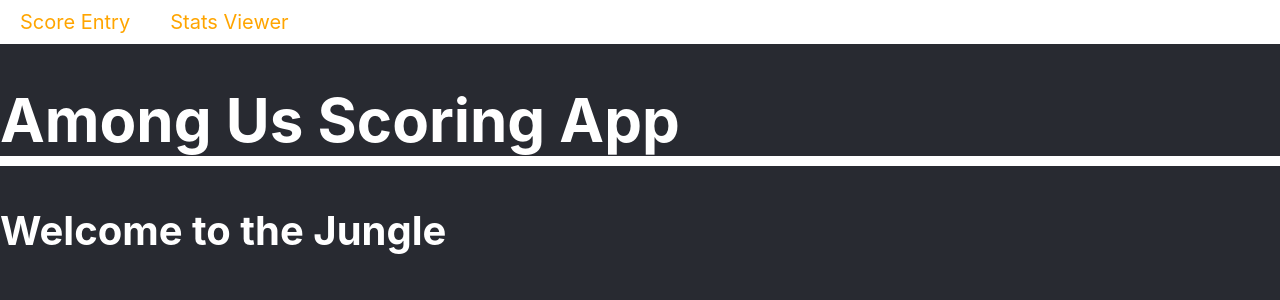
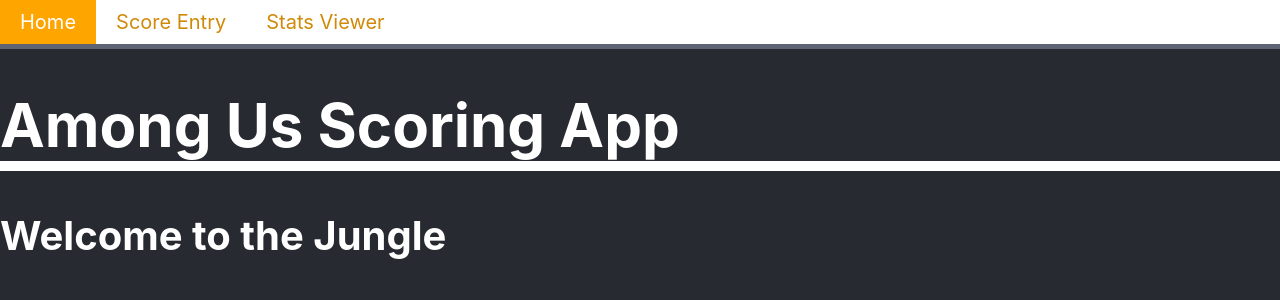
Before and after one commit to elliotjberman/among-us-scoring, a React (Create React App) app: page / in a window 1280 px wide. Shown: the top 300 px of the page. Built offline with nearby package versions, Linux system fonts and the light colour scheme.

Commit message:
conditional links

```diff
--- a/src/Nav.scss
+++ b/src/Nav.scss
@@ -1,19 +1,27 @@
-
+@import "styles/colors.module.scss";
 
 nav {
   width: 100%;
   display: flex;
   background: white;
+  border-bottom: 5px solid $primary-dark-100;
 
 
   a {
     padding: 10px 20px;
     text-decoration: none;
-    color: orange;
+    color: $highlight-orange-200;
     font-size: 20px;
+    transition: 150ms;
 
     &:hover {
+      background: $primary-light;
+      color: $highlight-orange-300;
+    }
 
+    &.selected {
+      background: $highlight-orange-100;
+      color: $white;
     }
   }
 }
--- a/src/components/Nav.jsx
+++ b/src/components/Nav.jsx
@@ -1,17 +1,17 @@
 import React from 'react';
 import {
   BrowserRouter as Router,
-  Link
+  NavLink
 } from "react-router-dom";
-
 
 import '../Nav.scss'
 
 const Nav = () => {
   return (
     <nav>
-      <Link to="/score_entry">Score Entry</Link>
-      <Link to="/stats_viewer">Stats Viewer</Link>
+      <NavLink exact to="/" activeClassName="selected">Home</NavLink>
+      <NavLink to="/score_entry" activeClassName="selected">Score Entry</NavLink>
+      <NavLink to="/stats_viewer" activeClassName="selected">Stats Viewer</NavLink>
     </nav>
   )
 }
--- a/src/styles/colors.module.scss
+++ b/src/styles/colors.module.scss
@@ -1,4 +1,12 @@
 $primary-dark: #282a31;
+$primary-dark-100: #5e6473;
+
+$primary-light: #cacaca;
+
+$highlight-orange-100: #ffa500;
+$highlight-orange-200: #d08a09;
+$highlight-orange-300: #c18617;
+
 
 $status-red-100: #fef6f6;
 $status-red-200: #fcdada;
```
